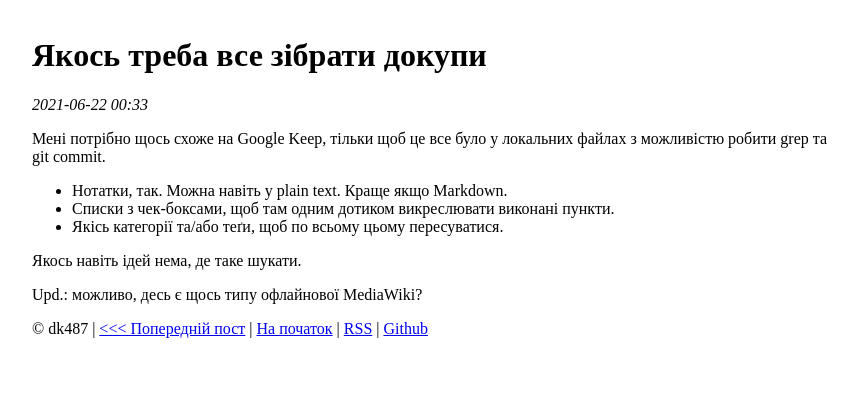
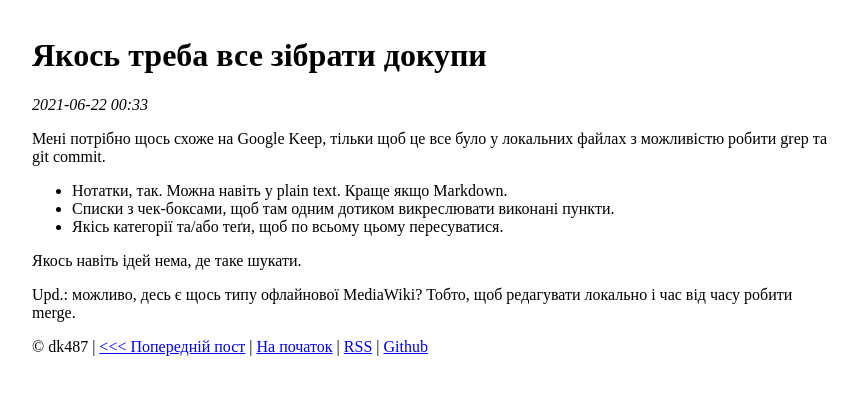
Before and after one commit to dk487/test.de.co.ua, a Jekyll site: the page built from _posts/2021-06-22-yakos-treba-vse-zibraty-dokupy.markdown, in a window 1280 px wide. Shown: the top 395 px of the page, without its empty margins (208-1065 px from the left). Built offline with Jekyll 4.4.1, drawn with Linux system fonts in a browser that asks for light colours.

Commit message:
Updated Yakos Treba Vse Zibraty Dokupy

```diff
--- a/_posts/2021-06-22-yakos-treba-vse-zibraty-dokupy.markdown
+++ b/_posts/2021-06-22-yakos-treba-vse-zibraty-dokupy.markdown
@@ -11,4 +11,4 @@ date: 2021-06-22 03:33:00 +03:00
 
 Якось навіть ідей нема, де таке шукати.
 
-Upd.: можливо, десь є щось типу офлайнової MediaWiki?
+Upd.: можливо, десь є щось типу офлайнової MediaWiki? Тобто, щоб редагувати локально і час від часу робити merge.
```
